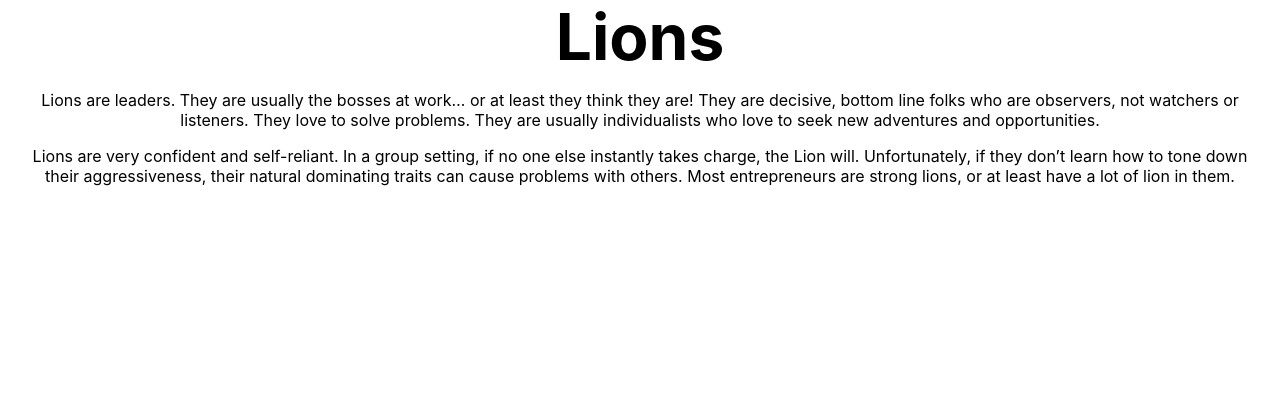
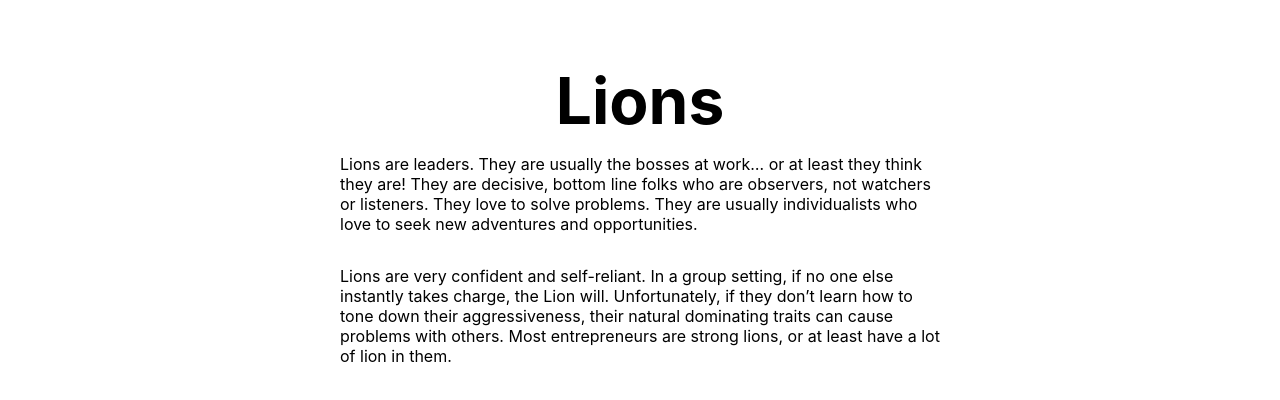
Before and after one commit to koenigm-seattleu/LOGB-Personality-Test, a Next.js app: page /details/lion in a window 1280 px wide. Shown: the top 400 px of the page. Built offline with nearby package versions, Linux system fonts and the light colour scheme.

Commit message:
add description container

```diff
--- a/styles/Home.module.css
+++ b/styles/Home.module.css
@@ -1,5 +1,17 @@
 .container {
     padding: 0 2rem;
+}
+
+.description {
+    min-height: 100vh;
+    max-width: 600px;
+    padding: 4rem 0;
+    margin: auto;
+    flex: 1;
+    display: flex;
+    flex-direction: column;
+    /* justify-content: center; */
+    align-items: center;
 }
 
 .main {
@@ -43,11 +55,6 @@
     margin: 0;
     line-height: 1.15;
     font-size: 4rem;
-}
-
-.title,
-.description {
-    text-align: center;
 }
 
 .dndContainer {
```
